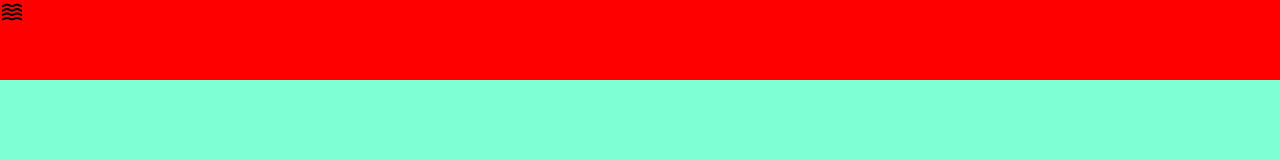
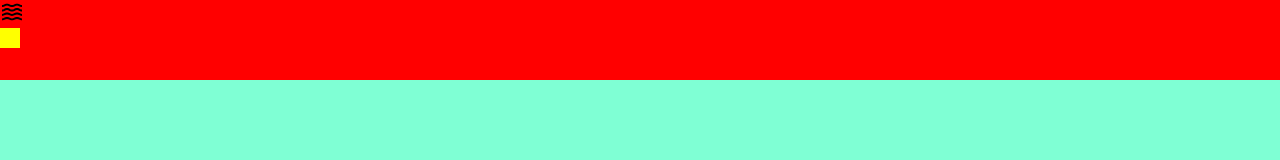
Before and after one commit to dangertater/yup-learning, a React (Create React App) app: page / in a window 1280 px wide. Shown: the top 160 px of the page. Built offline with nearby package versions, Linux system fonts and the light colour scheme.

Commit message:
menu currently visible at all times

```diff
--- a/src/App.js
+++ b/src/App.js
@@ -16,7 +16,7 @@
 import { getAuth, createUserWithEmailAndPassword } from "firebase/auth"
 import { initializeApp } from "firebase/app"
 import { NavBar } from "./Components/Div"
-import MenuButton from "./Components/MenuButton"
+import MenuButton, { Menu } from "./Components/MenuButton"
 
 function App() {
 	// TODO one day delete the defaults below
@@ -26,6 +26,7 @@
 	let [beltRank, setBeltRank] = useState("")
 	let [errorVisible, setErrorVisible] = useState("none")
 	let [userDataObj, setUserDataObj] = useState("")
+	let [menuVisible, setMenuVisible] = useState(false)
 	// let userDataObj = useRef()
 	let theme = createTheme({
 		typography: {
@@ -98,6 +99,10 @@
 			<>
 				<NavBar>
 					<MenuButton></MenuButton>
+					<Menu
+						menuVisible={menuVisible}
+						setMenuVisible={setMenuVisible}
+					></Menu>
 				</NavBar>
 				<Div>
 					<h1>heck asdf</h1>
--- a/src/Components/Div.js
+++ b/src/Components/Div.js
@@ -23,6 +23,7 @@
 	width: 100%;
 	height: 10vh;
 `
+
 export default function Div({ children }) {
 	return <StyledDiv>{children}</StyledDiv>
 }
--- a/src/Components/MenuButton.js
+++ b/src/Components/MenuButton.js
@@ -1,7 +1,26 @@
 import React from "react"
 import WavesIcon from "@mui/icons-material/Waves"
-// let StyledMenuButton = styled("button")``
+import { styled } from "@mui/material/styles"
 
-export default function MenuButton() {
-	return <WavesIcon />
+let MenuDiv = styled("div")`
+	background-color: yellow;
+	height: 20px;
+	width: 20px;
+	visibility: visible;
+`
+
+//here ^ props isn't defined
+export function Menu(props) {
+	return <MenuDiv menuVisible={props.menuVisible}>{props.children}</MenuDiv>
 }
+
+export default function MenuButton(props) {
+	return (
+		<WavesIcon
+			onClick={() => {
+				props.setMenuVisible(`${(props.menuVisible = true ? false : true)}`)
+			}}
+		/>
+	)
+}
+/* visibility: ${(props.menuVisible = true ? "visible" : "hidden")}; */
```
